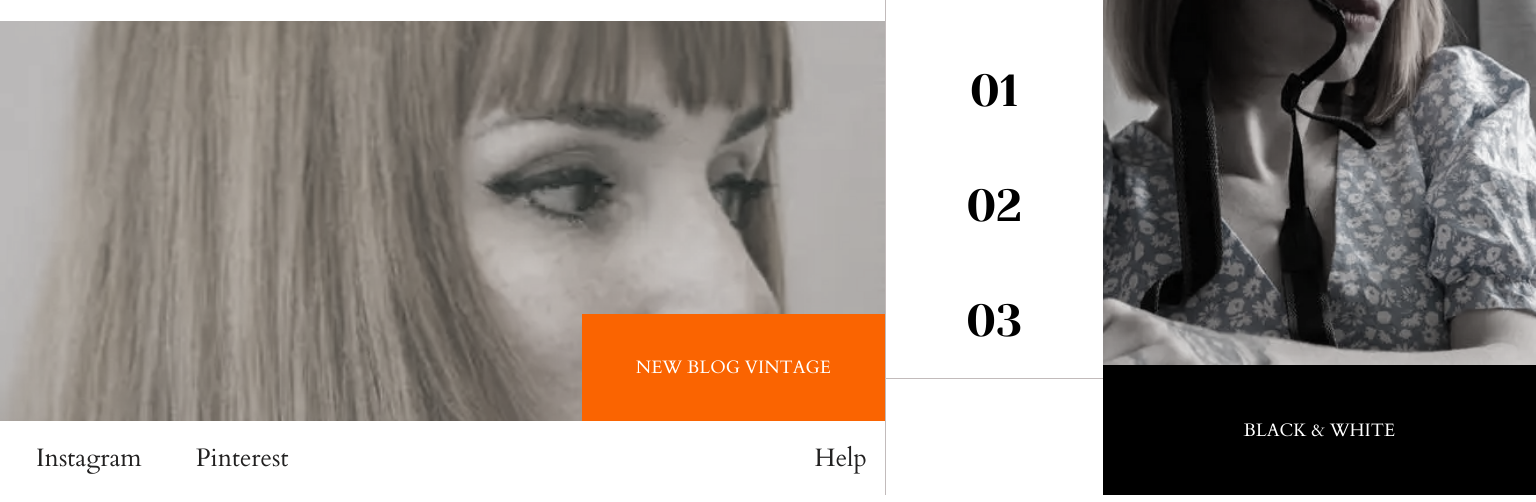
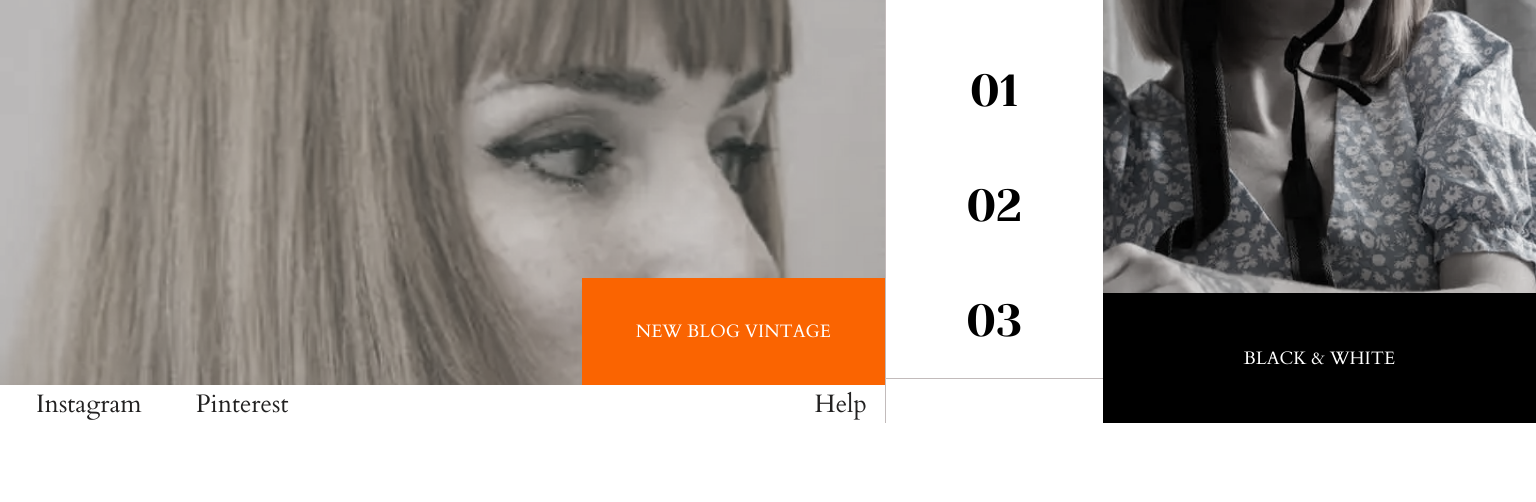
Before and after one commit to AlexeiDenis/Landing-Page, a plain HTML site: page src/index.html in a window 1536 px wide. Shown: the part 377-879 px from the top of the page. Drawn offline with nearby package versions, Linux system fonts and the light colour scheme.

Commit message:
25-04-2022
25-04-2022

```diff
--- a/src/style.css
+++ b/src/style.css
@@ -236,7 +236,7 @@ button:focus {
     justify-content: space-evenly;
     flex: 4;
     border-right: 1px solid rgb(194, 187, 187);
-    min-height: 100vh;
+    height: 100vh;
   }
 
   .container1 .header .wrapped {
@@ -281,7 +281,7 @@ button:focus {
     flex: 1;
     justify-content: center;
     align-items: center;
-    min-height: 100vh;
+    height: 100vh;
   }
   .container2 .wrapped {
     width: 100%;
@@ -320,7 +320,7 @@ button:focus {
   }
   .container3 {
     flex: 2;
-    min-height: 100vh;
+    height: 100vh;
   }
   .container3 .wrapper-image {
     width: 100%;
```
